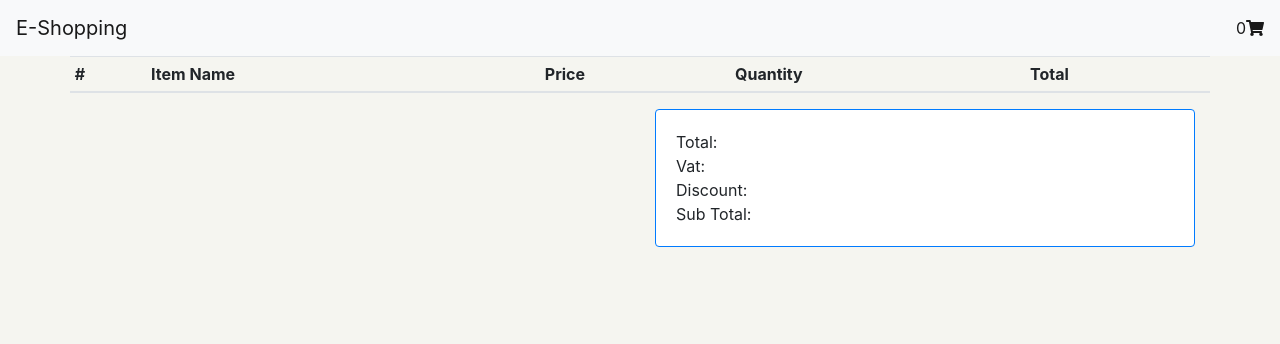
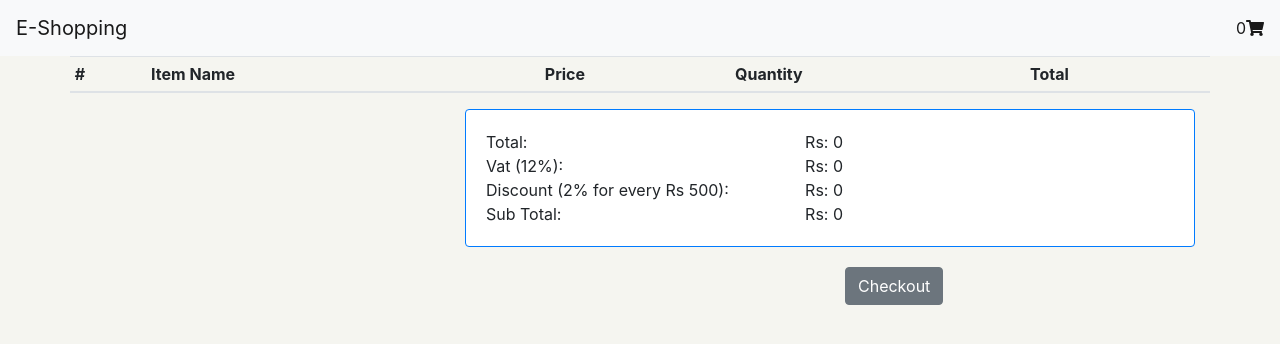
Before and after one commit to viru9/e-commerce-test, a React (Create React App) app: page /shoping-cart in a window 1280 px wide. Shown: the top 344 px of the page. Built offline with nearby package versions, Linux system fonts and the light colour scheme.

Commit message:
cart subtotals completed

```diff
--- a/src/component/ProductList.js
+++ b/src/component/ProductList.js
@@ -85,7 +85,7 @@ class ProductList extends Component {
                           <Row form>
                           <Col md={8}>
                             <FormGroup>
-                              <Input type="number" defaultValue='1'/>
+                              <Input type="number" defaultValue='1' min="1"/>
                               <Input type="hidden" value={data.id}/>
                               <Input type="hidden" value={data.title}/>
                               <Input type="hidden" value={data.body}/>
--- a/src/component/ShopingCart.js
+++ b/src/component/ShopingCart.js
@@ -12,26 +12,33 @@ class ShopingCart extends Component {
     super(props);
     this.state = {
       products_count:0,
-      product_list:null
+      product_list:null,
+      total:0,
+      tax:0,
+      discount:0,
+      sub_total:0
     }
   }
 
   componentDidMount(){
     if(JSON.parse(localStorage.getItem('CartObject'))){
       this.setState({product_list:JSON.parse(localStorage.getItem('CartObject'))});
+      setTimeout(() => {
+        this._calculateTotals();
+      }, 1000);
     }
   }
 
   removeFromCart(id){
     let data_set = this.state.product_list;
     _.map(data_set, (data, index) => {
-      console.log('data: ',data);
       if(data.id && data.id===id){
         data_set.splice(index+1, 1);
       }
     });
     this.setState({product_list:data_set});
     localStorage.setItem('CartObject',JSON.stringify(data_set));
+    this._calculateTotals();
   }
 
   onQtyChange(id,qty,event){
@@ -43,6 +50,38 @@ class ShopingCart extends Component {
     });
     this.setState({product_list:data_set});
     localStorage.setItem('CartObject',JSON.stringify(data_set));
+    this._calculateTotals();
+  }
+
+  _calculateTotals(){
+    let total = 0;
+    let tax = 0;
+    let discount = 0;
+    let sub_total = 0;
+    let data_set = this.state.product_list;
+    _.map(data_set, (data, index) => {
+      total = total + (data.price*data.qty);
+    });
+
+    tax = total * 12/100;
+    if(total>500){
+      let disc = parseInt(total/500);
+      discount = (total * (2/100*disc));
+      sub_total = total - discount;
+    }
+    else {
+      discount=0;
+      sub_total = tax + total;
+    }
+
+    this.setState({total:this._decimalValidator(total),
+      tax:this._decimalValidator(tax),
+      discount: this._decimalValidator(discount),
+      sub_total:this._decimalValidator(sub_total)});
+  }
+
+  _decimalValidator(value){
+    return ((Math.floor(value * 100) / 100).toFixed(2));
   }
 
   renderShopingCartTable(){
@@ -53,7 +92,7 @@ class ShopingCart extends Component {
           <td>{data.title}</td>
           <td><img className="cart-image" src={data.image}/></td>
           <td>{data.price}</td>
-          <td><input onChange={this.onQtyChange.bind(this,data.id,data.qty)} className="input-width" type="number" value={data.qty}/></td>
+          <td><input onChange={this.onQtyChange.bind(this,data.id,data.qty)} className="input-width" type="number" value={data.qty} min="1"/></td>
           <td>{data.price*data.qty}</td>
           <td>
           <div onClick={this.removeFromCart.bind(this,data.id)}><i className="fa fa-times pointer-icon" aria-hidden="true"></i></div></td>
@@ -88,31 +127,38 @@ class ShopingCart extends Component {
      </Row>
 
      <Row>
-     <Col xs="6" sm="6"></Col>
-     <Col xs="6" sm="6">
+     <Col xs="1" sm="4"></Col>
+     <Col xs="11" sm="8">
      <Card body outline color="primary">
      <Row>
-     <Col xs="8" sm="8">
+     <Col xs="11" sm="8">
       <Row>
-      <Col xs="6" sm="6">Total: </Col>
-      <Col xs="6" sm="6"></Col>
+      <Col xs="7" sm="8">Total: </Col>
+      <Col xs="5" sm="4">{"Rs: "+this.state.total}</Col>
      </Row>
       <Row>
-      <Col xs="6" sm="6">Vat: </Col>
-      <Col xs="6" sm="6"></Col>
+      <Col xs="7" sm="8">Vat (12%): </Col>
+      <Col xs="5" sm="4">{"Rs: "+this.state.tax}</Col>
       </Row>
       <Row>
-      <Col xs="6" sm="6">Discount: </Col>
-      <Col xs="6" sm="6"></Col>
+      <Col xs="7" sm="8">Discount (2% for every Rs 500): </Col>
+      <Col xs="5" sm="4">{"Rs: "+this.state.discount}</Col>
       </Row>
       <Row>
-      <Col xs="6" sm="6">Sub Total: </Col>
-      <Col xs="6" sm="6"></Col>
+      <Col xs="7" sm="8">Sub Total: </Col>
+      <Col xs="5" sm="4">{"Rs: "+this.state.sub_total}</Col>
       </Row>
      </Col>
-     <Col xs="4" sm="4"></Col>
      </Row>
      </Card></Col>
+     </Row>
+
+     <Row>
+     <Col xs="11" sm="8">
+     </Col>
+     <Col xs="1" sm="4">
+     <Button className="checkout-button" color="secondary">Checkout</Button>
+     </Col>
      </Row>
 
 
--- a/src/css/css/main.css
+++ b/src/css/css/main.css
@@ -1 +1 @@
-body{margin:0;background:#f5f5f0}.pointer-icon{cursor:pointer}.input-width{width:70px;height:25px}.card-main{margin-top:20px}.card-image{height:170px}.link-styling{color:rgba(0,0,0,0.9);text-decoration:none}.cart-image{width:130px;height:80px}
+body{margin:0;background:#f5f5f0}.pointer-icon{cursor:pointer}.input-width{width:70px;height:25px}.card-main{margin-top:20px}.card-image{height:170px}.link-styling{color:rgba(0,0,0,0.9);text-decoration:none}.cart-image{width:130px;height:80px}.checkout-button{margin-top:20px}
--- a/src/css/less/style.less
+++ b/src/css/less/style.less
@@ -25,3 +25,6 @@ body {
   width: 130px;
   height: 80px;
 }
+.checkout-button {
+  margin-top: 20px;
+}
```
